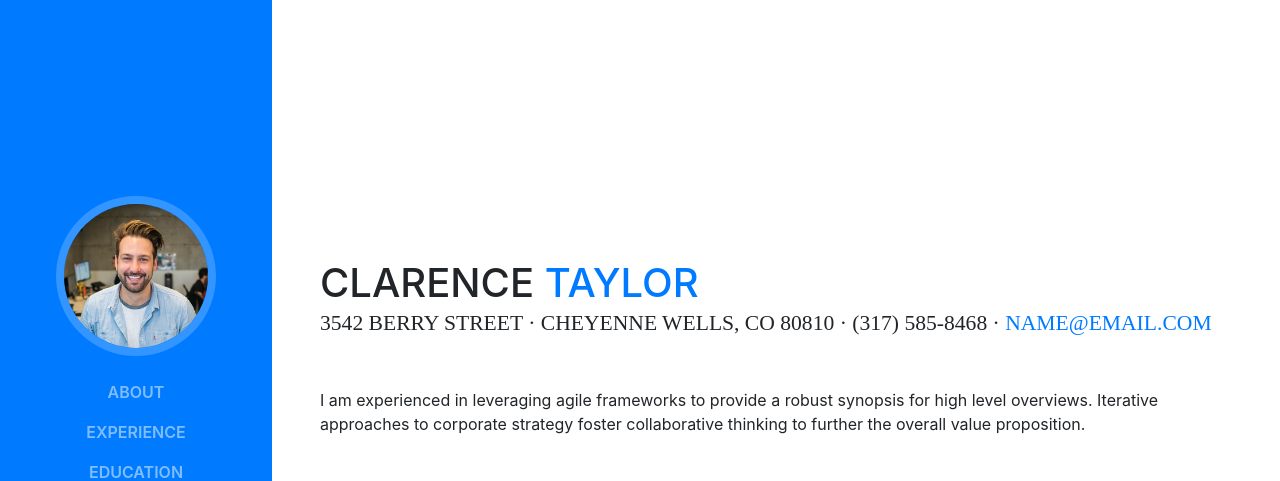
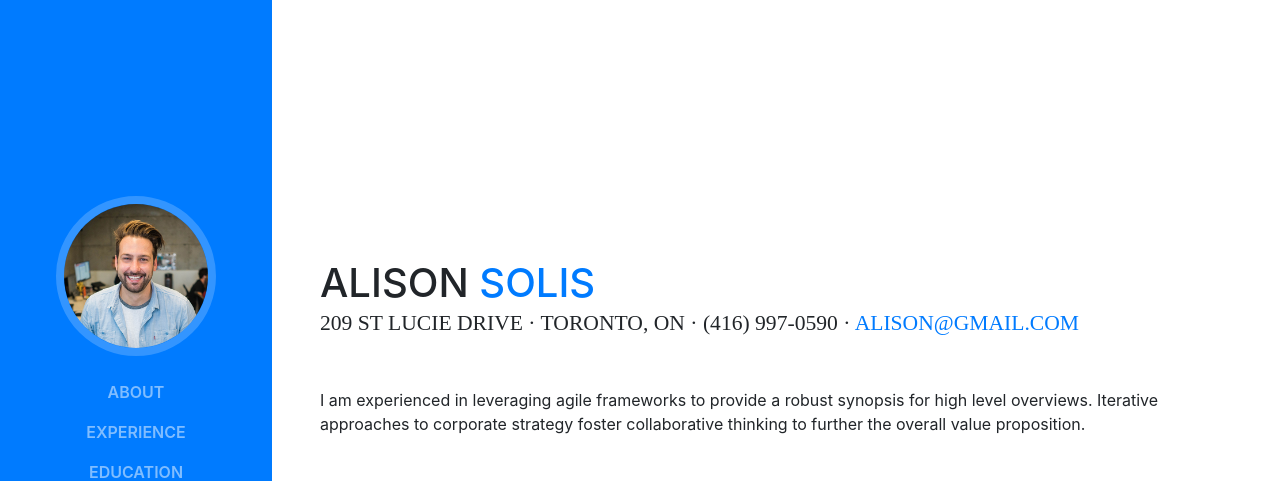
Before and after one commit to pvelasqu/pvelasqu.github.io, a website with bundled scripts: page index.html in a window 1280 px wide. Shown: the top 481 px of the page. Built offline with nearby package versions, Linux system fonts and the light colour scheme; a web font is replaced by a local one.

Commit message:
Added some info

```diff
--- a/index.html
+++ b/index.html
@@ -21,7 +21,7 @@
     <link href="vendor/simple-line-icons/css/simple-line-icons.css" rel="stylesheet">
 
     <!-- Custom styles for this template -->
-    <link href="css/resume.min.css" rel="stylesheet">
+    <link href="css/resume.css" rel="stylesheet">
 
   </head>
 
@@ -29,7 +29,7 @@
 
     <nav class="navbar navbar-expand-lg navbar-dark bg-primary fixed-top" id="sideNav">
       <a class="navbar-brand js-scroll-trigger" href="#page-top">
-        <span class="d-block d-lg-none">Start Bootstrap</span>
+        <span class="d-block d-lg-none">Alisons Resume</span>
         <span class="d-none d-lg-block">
           <img class="img-fluid img-profile rounded-circle mx-auto mb-2" src="img/profile.jpg" alt="">
         </span>
@@ -65,11 +65,11 @@
 
       <section class="resume-section p-3 p-lg-5 d-flex d-column" id="about">
         <div class="my-auto">
-          <h1 class="mb-0">Clarence
-            <span class="text-primary">Taylor</span>
+          <h1 class="mb-0">Alison
+            <span class="text-primary">Solis</span>
           </h1>
-          <div class="subheading mb-5">3542 Berry Street · Cheyenne Wells, CO 80810 · (317) 585-8468 ·
-            <a href="mailto:name@email.com">name@email.com</a>
+          <div class="subheading mb-5">209 St Lucie Drive · Toronto, ON · (416) 997-0590 ·
+            <a href="mailto:name@email.com">Alison@gmail.com</a>
           </div>
           <p class="mb-5">I am experienced in leveraging agile frameworks to provide a robust synopsis for high level overviews. Iterative approaches to corporate strategy foster collaborative thinking to further the overall value proposition.</p>
           <ul class="list-inline list-social-icons mb-0">
```
Also changed, not shown: 1 other file.
